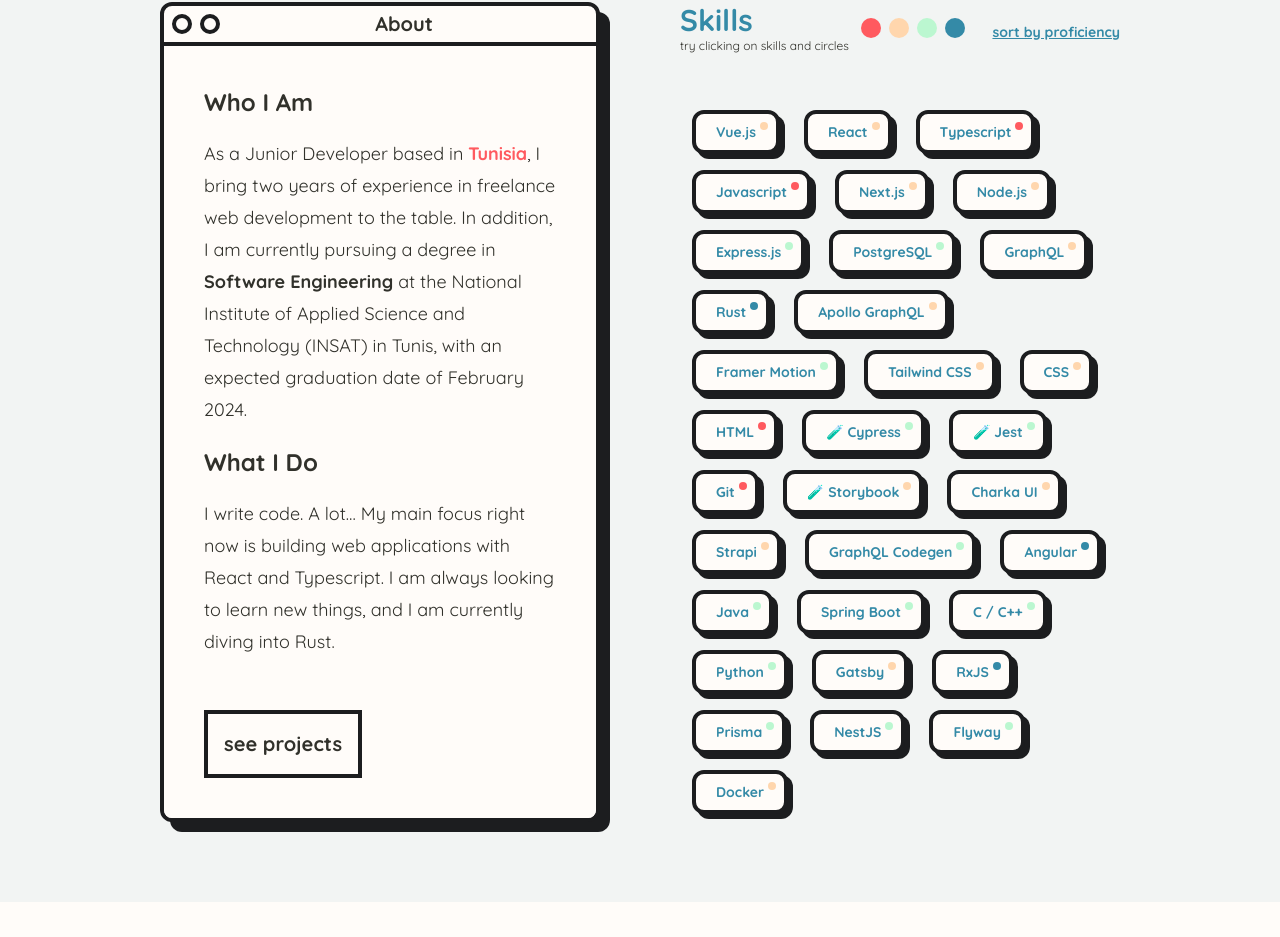
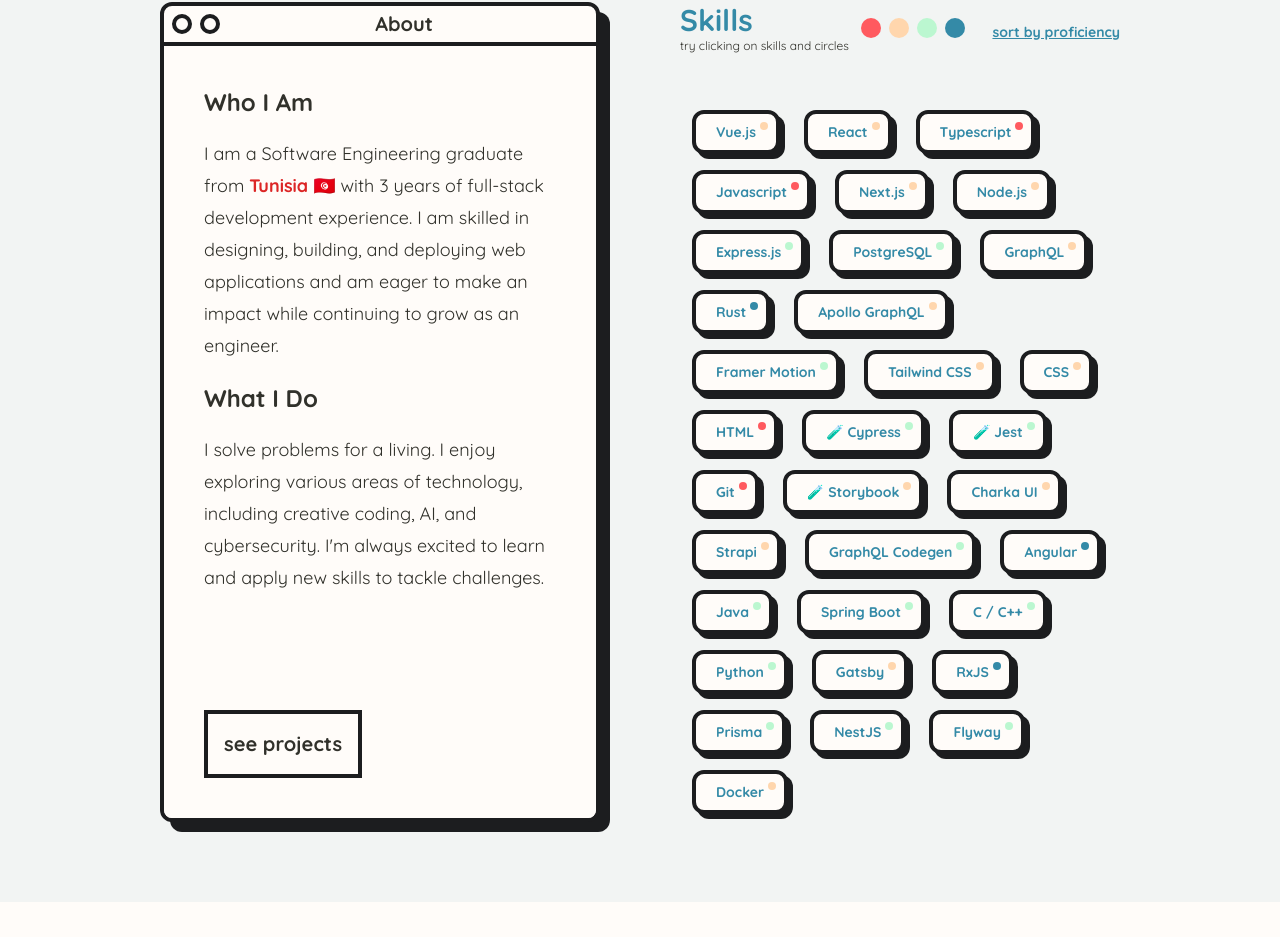
Before and after one commit to TaherJerbi/portfolio-website, a Next.js app: page / in a window 1280 px wide. Shown: the part 878-1815 px from the top of the page. Built offline with nearby package versions, Linux system fonts and the light colour scheme.

Commit message:
update about section

```diff
--- a/src/components/section/about/index.tsx
+++ b/src/components/section/about/index.tsx
@@ -15,22 +15,21 @@
                 <div className="space-y-5">
                   <p className="text-2xl font-bold">Who I Am</p>
                   <p className="text-lg leading-8">
-                    As a Junior Developer based in{" "}
-                    <span className="font-bold text-brand-red">Tunisia</span>, I
-                    bring two years of experience in freelance web development
-                    to the table. In addition, I am currently pursuing a degree
-                    in <span className="font-bold">Software Engineering</span>{" "}
-                    at the National Institute of Applied Science and Technology
-                    (INSAT) in Tunis, with an expected graduation date of
-                    February 2024.
+                    I am a Software Engineering graduate from{" "}
+                    <span className="text-red-600 font-bold">Tunisia 🇹🇳</span>{" "}
+                    with 3 years of full-stack development experience. I am
+                    skilled in designing, building, and deploying web
+                    applications and am eager to make an impact while continuing
+                    to grow as an engineer.
                   </p>
                 </div>
                 <div className="space-y-5 mt-5">
                   <p className="text-2xl font-bold">What I Do</p>
                   <p className="text-lg leading-8">
-                    I write code. A lot… My main focus right now is building web
-                    applications with React and Typescript. I am always looking
-                    to learn new things, and I am currently diving into Rust.
+                    I solve problems for a living. I enjoy exploring various
+                    areas of technology, including creative coding, AI, and
+                    cybersecurity. I'm always excited to learn and apply new
+                    skills to tackle challenges.
                   </p>
                 </div>
               </div>
--- a/src/components/section/presentation/presentation.tsx
+++ b/src/components/section/presentation/presentation.tsx
@@ -7,7 +7,7 @@
       <div>
         <Image
           className="shadow-brand-md border-brand-blue-dark border-4 rounded-xl my-10 md:mr-10 md:my-0"
-          src={"/assets/images/me.jpeg"}
+          src={"/assets/images/linkedin-pdp.jpg"}
           width={300}
           height={300}
           alt={""}
```
Also changed, not shown: public/assets/images/linkedin-pdp.jpg (added).
